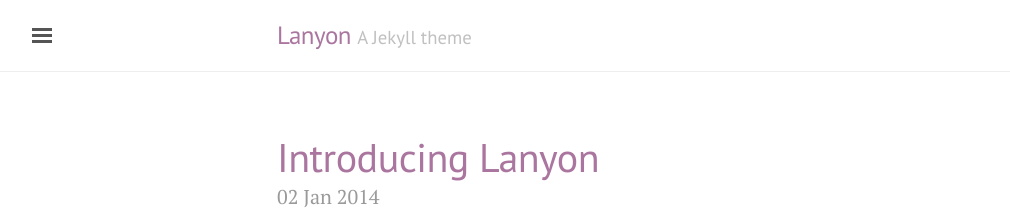
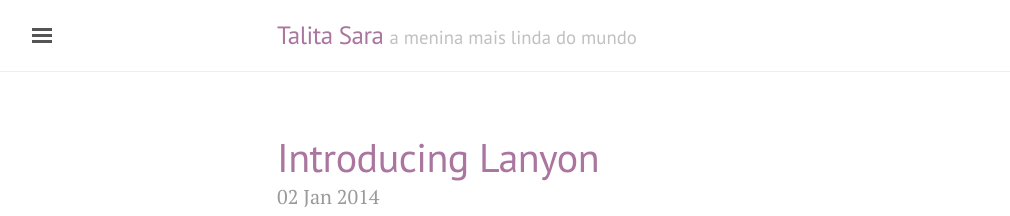
Before and after one commit to talitasara/talitasara.github.io, a Jekyll site: the page built from index.html, in a window 1280 px wide and 900 px high. Shown: the top 216 px of the window, without its empty margins (3-1013 px from the left). Built offline with Jekyll 4.4.1, drawn with Linux system fonts in a browser that asks for light colours; the list of posts is cut into pages by our own code.

Commit message:
change site info

```diff
--- a/_config.yml
+++ b/_config.yml
@@ -3,10 +3,10 @@
 permalink:           pretty
 
 # Setup
-title:               Lanyon
-tagline:             'A Jekyll theme'
-description:         'A reserved <a href="http://jekyllrb.com" target="_blank">Jekyll</a> theme that places the utmost gravity on content with a hidden drawer. Made by <a href="https://twitter.com/mdo" target="_blank">@mdo</a>.'
-url:                 http://lanyon.getpoole.com
+title:               Talita Sara
+tagline:             'a menina mais linda do mundo'
+description:         'Precisa de uma descrição'
+url:                 http://talitasara.github.io
 baseurl:             ''
 paginate:            5
 paginate_path:       "page:num"
@@ -14,9 +14,9 @@
 
 # About/contact
 author:
-  name:              Mark Otto
-  url:               https://twitter.com/mdo
-  email:             markdotto@gmail.com
+  name:              OmeGa
+  url:               https://github.com/alpha-omega
+#  email:             markdotto@gmail.com
 
 # Custom vars
 version:             1.0.0
```
